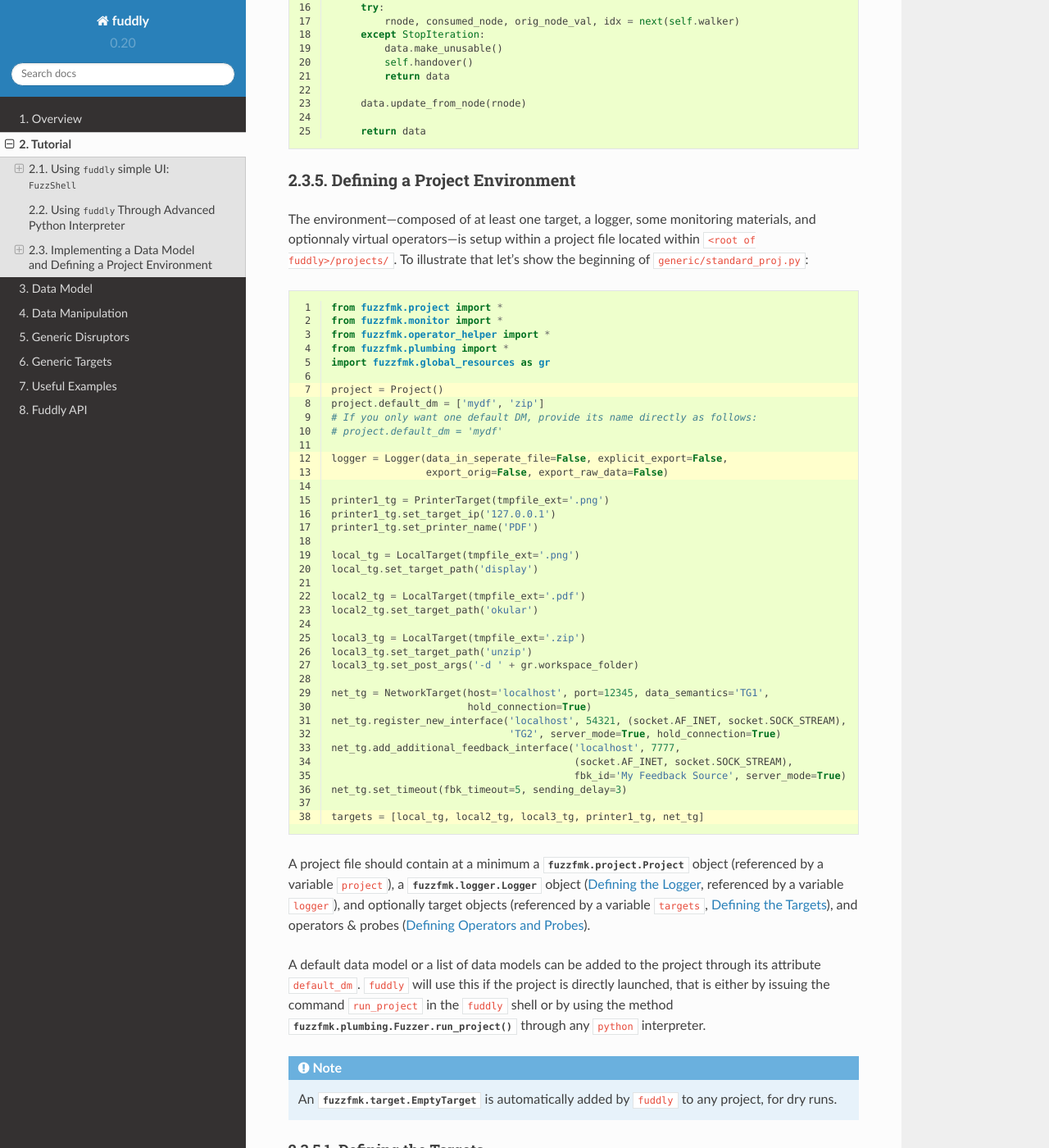
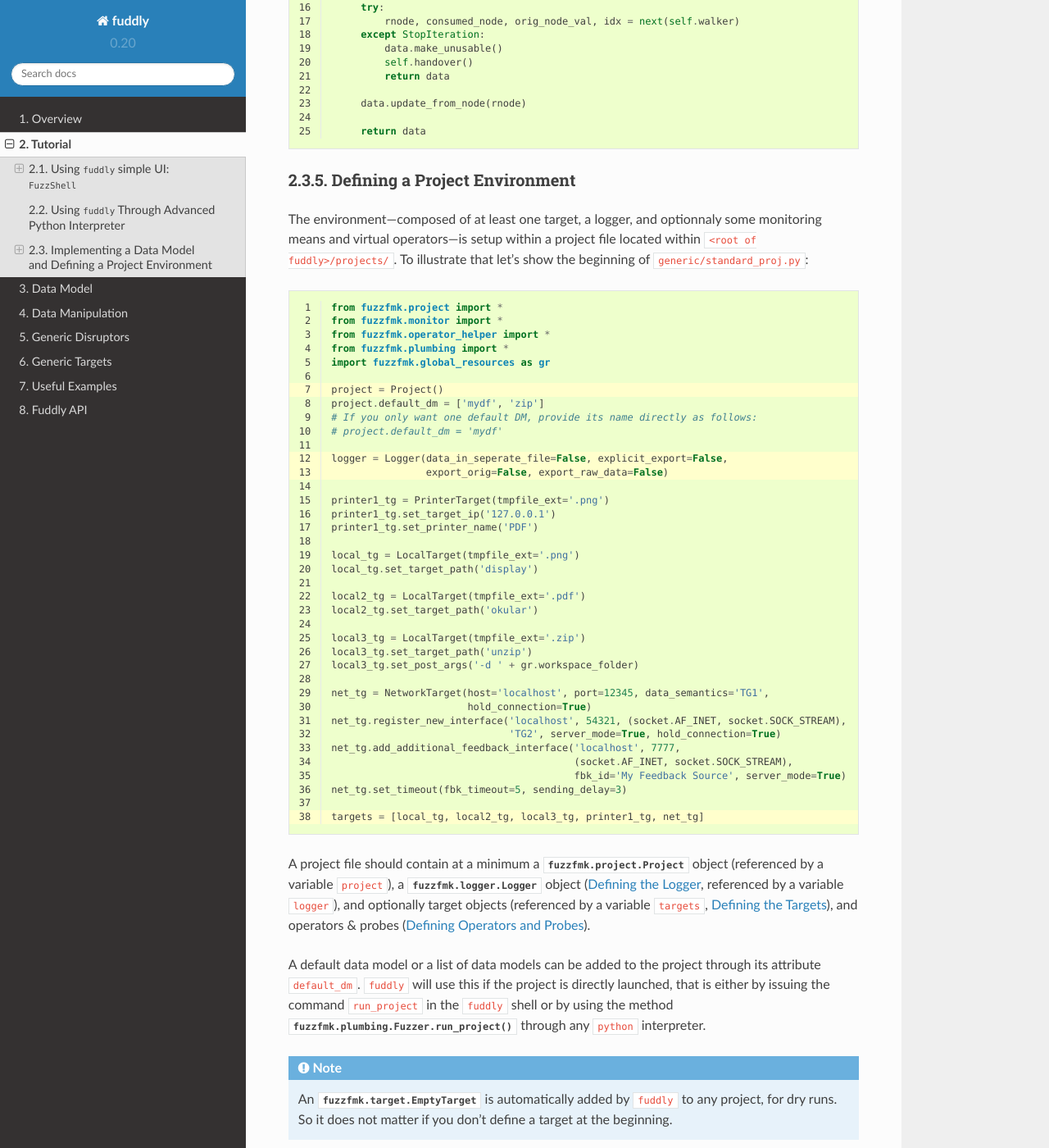
Before and after one commit to k0retux/fuddly, a Sphinx documentation site: the page built from docs/source/tutorial.rst, in a window 1280 px wide and 1400 px high, scrolled down 35561 px. Shown: the whole window at 82% size. Built offline with Sphinx 7.4.7 and the Read the Docs theme 2.0.0, drawn with Linux system fonts in a browser that asks for light colours; some of the changed text lies outside the part shown.

```diff
--- a/docs/source/tutorial.rst
+++ b/docs/source/tutorial.rst
@@ -1907,8 +1907,8 @@
 Defining a Project Environment
 ------------------------------
 
-The environment---composed of at least one target, a logger, some
-monitoring materials, and optionnaly virtual operators---is setup
+The environment---composed of at least one target, a logger, and
+optionnaly some monitoring means and virtual operators---is setup
 within a project file located within ``<root of
 fuddly>/projects/``. To illustrate that let's show the beginning of
 ``generic/standard_proj.py``:
@@ -1972,7 +1972,8 @@
 ``python`` interpreter.
 
 .. note:: An :class:`fuzzfmk.target.EmptyTarget` is automatically
-          added by ``fuddly`` to any project, for dry runs.
+          added by ``fuddly`` to any project, for dry runs. So it does
+          not matter if you don't define a target at the beginning.
 
 
 .. _targets-def:
```
Also changed, not shown: other parts of docs/source/tutorial.rst (+2 -2 lines), 2 other files.
